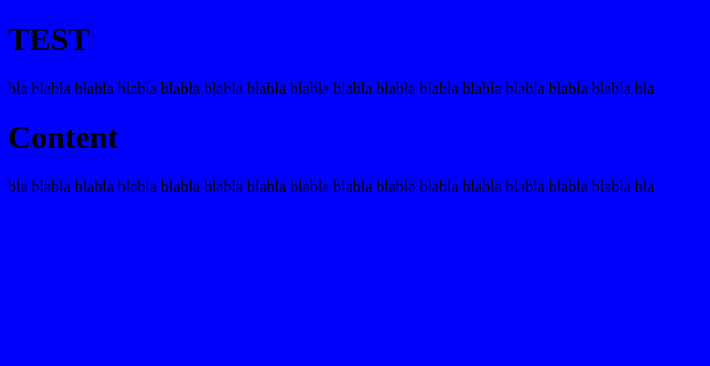
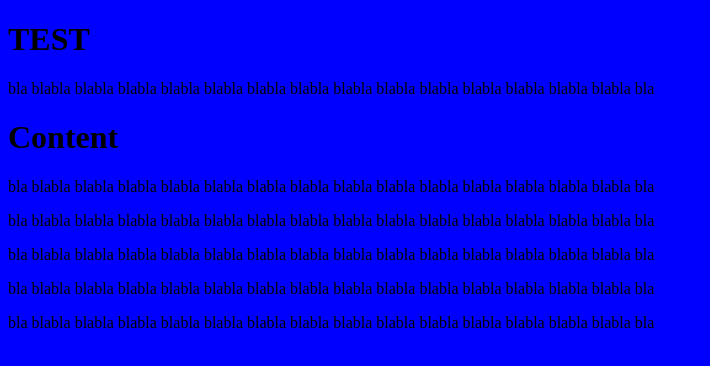
Before and after one commit to ziperjohn/gitflow_test, a plain HTML site: page index.html in a window 1280 px wide. Shown: the whole page, without its empty margins (0-710 px from the left). Drawn offline with Linux system fonts and the light colour scheme.

Commit message:
Added more content

```diff
--- a/index.html
+++ b/index.html
@@ -11,5 +11,9 @@
     <p>bla blabla blabla blabla blabla blabla blabla blabla blabla blabla blabla blabla blabla blabla blabla bla</p>
     <H1>Content</H1>
     <p>bla blabla blabla blabla blabla blabla blabla blabla blabla blabla blabla blabla blabla blabla blabla bla</p>
+    <p>bla blabla blabla blabla blabla blabla blabla blabla blabla blabla blabla blabla blabla blabla blabla bla</p>
+    <p>bla blabla blabla blabla blabla blabla blabla blabla blabla blabla blabla blabla blabla blabla blabla bla</p>
+    <p>bla blabla blabla blabla blabla blabla blabla blabla blabla blabla blabla blabla blabla blabla blabla bla</p>
+    <p>bla blabla blabla blabla blabla blabla blabla blabla blabla blabla blabla blabla blabla blabla blabla bla</p>
 </body>
 </html>
```
